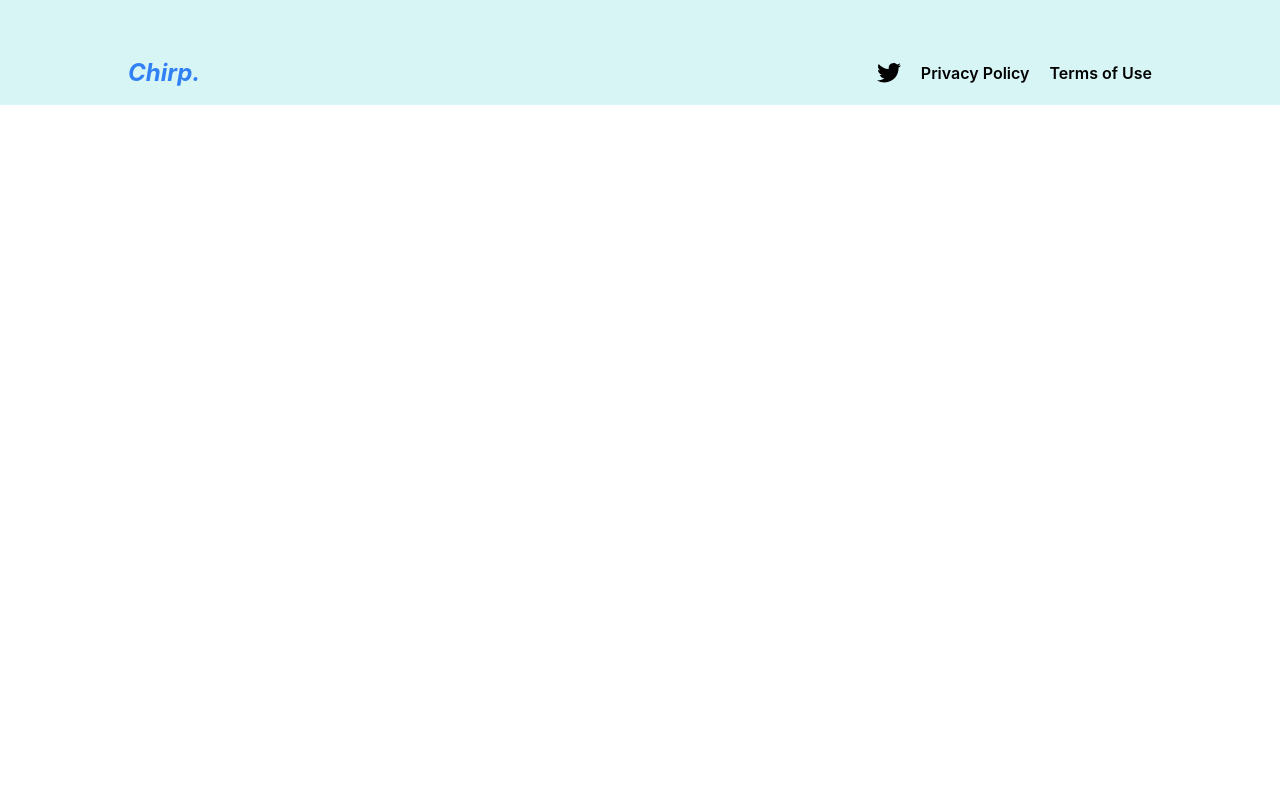
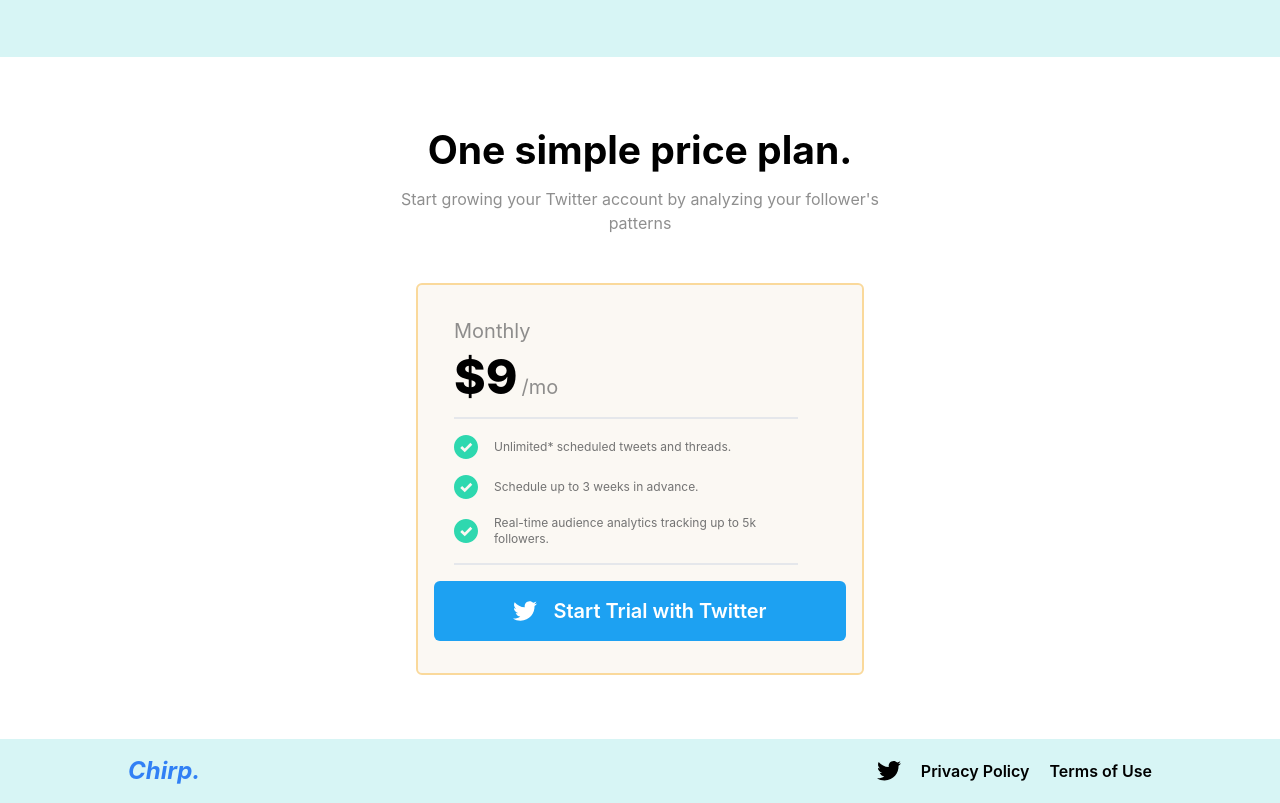
Before and after one commit to msabrii/ChirpLanding, a React (Vite) app: page / in a window 1280 px wide. Shown: the part 1980-2783 px from the top of the page. Before the commit the page ends 2085 px from the top, so only its background shows below. Built offline with nearby package versions, Linux system fonts and the light colour scheme.

Commit message:
feat: add pricing section

```diff
--- a/src/App.tsx
+++ b/src/App.tsx
@@ -2,6 +2,7 @@ import Footer from "./components/Footer";
 import NavBar from "./components/NavBar";
 import Features from "./pages/Features";
 import Landing from "./pages/Landing";
+import Pricing from "./pages/Pricing";
 import Testimonials from "./pages/Testimonials";
 
 function App() {
@@ -14,6 +15,9 @@ function App() {
       <Features />
       <div className="bg-[#D7F5F5]">
         <Testimonials />
+      </div>
+      <Pricing />
+      <div className="bg-[#D7F5F5]">
         <Footer />
       </div>
     </div>
--- /dev/null
+++ b/src/pages/Pricing.tsx
@@ -0,0 +1,43 @@
+import React from "react";
+import checkmark from "../assets/Checkmark.svg";
+import TwitterButton from "../components/TwitterButton";
+
+const Pricing = () => {
+  return (
+    <div className="flex flex-col justify-center items-center md:px-10 px-4 lg:px-20 xl:px-32 2xl:px-64 mt-16 mb-16">
+      <h2 className="mb-2 font-bold text-center">One simple price plan.</h2>
+      <p className="mb-12 text-center text-grey opacity-80 max-w-[30rem]">
+        Start growing your Twitter account by analyzing your follower's patterns
+      </p>
+
+      <div className="bg-[#FBF8F3] flex flex-col items-start justify-center w-full py-8 px-4 border-2 rounded-md border-[#fad99b] max-w-md">
+        <div className="px-5">
+          <div>
+            <p className="text-grey opacity-80 text-xl mb-2">Monthly</p>
+            <span className="flex items-end mb-4">
+              <p className="font-extrabold text-5xl mr-1">$9</p>
+              <p className="text-grey opacity-80 text-xl">/mo</p>
+            </span>
+          </div>
+          <hr className="border w-full"></hr>
+          <div className="flex mt-4 text-grey text-xs items-center justify-start">
+            <img src={checkmark} className="mr-4" />
+            <p>Unlimited* scheduled tweets and threads.</p>
+          </div>
+          <div className="flex mt-4 text-grey text-xs items-center justify-start">
+            <img src={checkmark} className="mr-4" />
+            <p>Schedule up to 3 weeks in advance.</p>
+          </div>
+          <div className="flex mt-4 text-grey text-xs items-center justify-start">
+            <img src={checkmark} className="mr-4" />
+            <p className="max-w-[19rem]">Real-time audience analytics tracking up to 5k followers.</p>
+          </div>
+          <hr className="border w-full mt-4 mb-4"></hr>
+        </div>
+        <TwitterButton text="Start Trial with Twitter" mb="mb-0" fullWidth />
+      </div>
+    </div>
+  );
+};
+
+export default Pricing;
```
